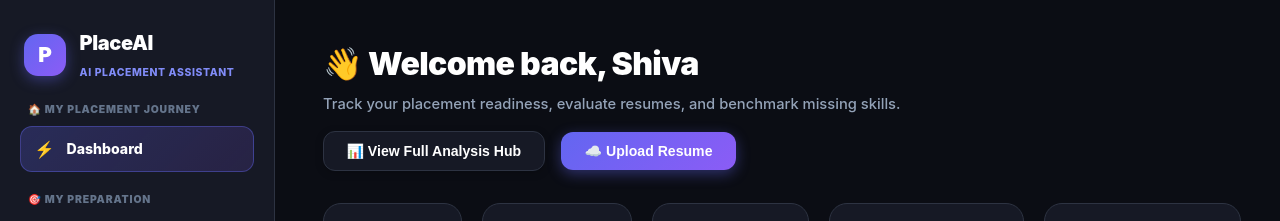
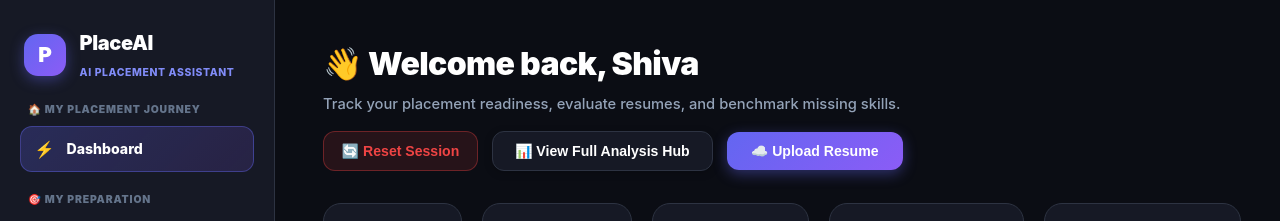
Before and after one commit to shivareddy-jeeru/placeai-platform, a React (Vite) app in the folder react-frontend/: page / in a window 1280 px wide. Shown: the top 221 px of the page. Built offline with nearby package versions, Linux system fonts and the light colour scheme; no server answers.

Commit message:
Add Reset Session button to Dashboard header

```diff
--- a/react-frontend/src/pages/Dashboard.jsx
+++ b/react-frontend/src/pages/Dashboard.jsx
@@ -16,7 +16,13 @@ const Sparkline = ({ color = '#6366f1', up = true }) => {
 };
 
 export default function Dashboard() {
-  const { profile, session, activeJobs, startNewAnalysis } = useSession();
+  const { profile, session, activeJobs, startNewAnalysis, resetSession } = useSession();
+
+  const handleResetSession = () => {
+    if (window.confirm("Are you sure you want to reset your placement session metrics back to default profile?")) {
+      resetSession();
+    }
+  };
   const navigate = useNavigate();
   const fileInputRef = useRef(null);
   const [isDraggingOver, setIsDraggingOver] = useState(false);
@@ -96,7 +102,26 @@ export default function Dashboard() {
           </p>
         </div>
 
-        <div style={{ display: 'flex', alignItems: 'center', gap: '1rem' }}>
+        <div style={{ display: 'flex', alignItems: 'center', gap: '0.85rem' }}>
+          <button
+            onClick={handleResetSession}
+            style={{
+              background: 'rgba(239, 68, 68, 0.12)',
+              border: '1px solid rgba(239, 68, 68, 0.35)',
+              color: '#ef4444',
+              borderRadius: '12px',
+              padding: '0.7rem 1.1rem',
+              fontSize: '0.88rem',
+              fontWeight: '800',
+              cursor: 'pointer',
+              display: 'flex',
+              alignItems: 'center',
+              gap: '0.4rem'
+            }}
+          >
+            🔄 Reset Session
+          </button>
+
           <button
             onClick={() => setShowAnalysisHub(true)}
             style={{
```
